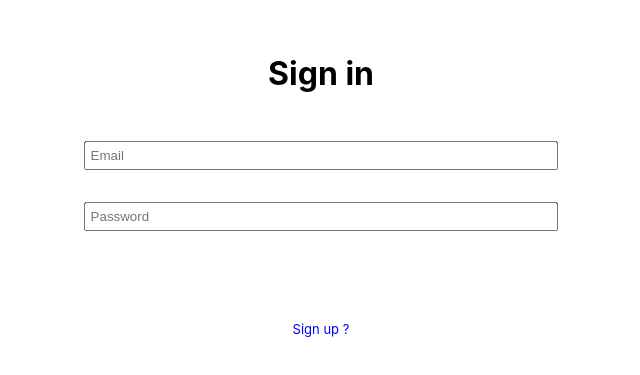
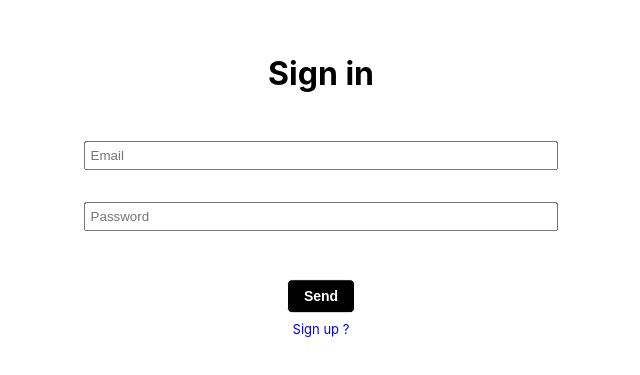
Before and after one commit to Aurel-GitHub/Image-Gallery-React-App, a React (Create React App) app: page /login in a window 1280 px wide. Shown: the part 191-566 px from the top of the page, without its empty margins (319-959 px from the left). Built offline with nearby package versions, Linux system fonts and the light colour scheme; no server answers.

Commit message:
hot fix btn login style

```diff
--- a/src/Assets/Styles/Global/Button.css
+++ b/src/Assets/Styles/Global/Button.css
@@ -13,6 +13,24 @@
   transition: 0.5s;
   background-color: white;
   color: black !important;
+}
+
+.btnSecondary {
+  background: black;
+  border: 1px white solid;
+  border-radius: 5px;
+  padding: 0.5rem 1rem;
+  font-weight: 600;
+  cursor: pointer;
+  font-size: 14px;
+  margin: 0rem 0.5rem;
+  color: white;
+}
+.btnSecondary:hover {
+  transition: 0.5s;
+  background-color: white;
+  color: black !important;
+  border: 1px black solid;
 }
 
 .btnDetails {
--- a/src/Components/Forms/Authentication/FormAuthentication.tsx
+++ b/src/Components/Forms/Authentication/FormAuthentication.tsx
@@ -118,7 +118,7 @@ export default function FormAuthentication(): JSX.Element {
 
         {errorMessage && <small className={styles.textDanger}>{errorMessage}</small>}
         <div className={styles.formBtnSection}>
-          <button type='submit' className='btnPrimary'>
+          <button type='submit' className='btnSecondary'>
             Send
           </button>
           <small className={styles.handleForm} onClick={handleForm}>
```
